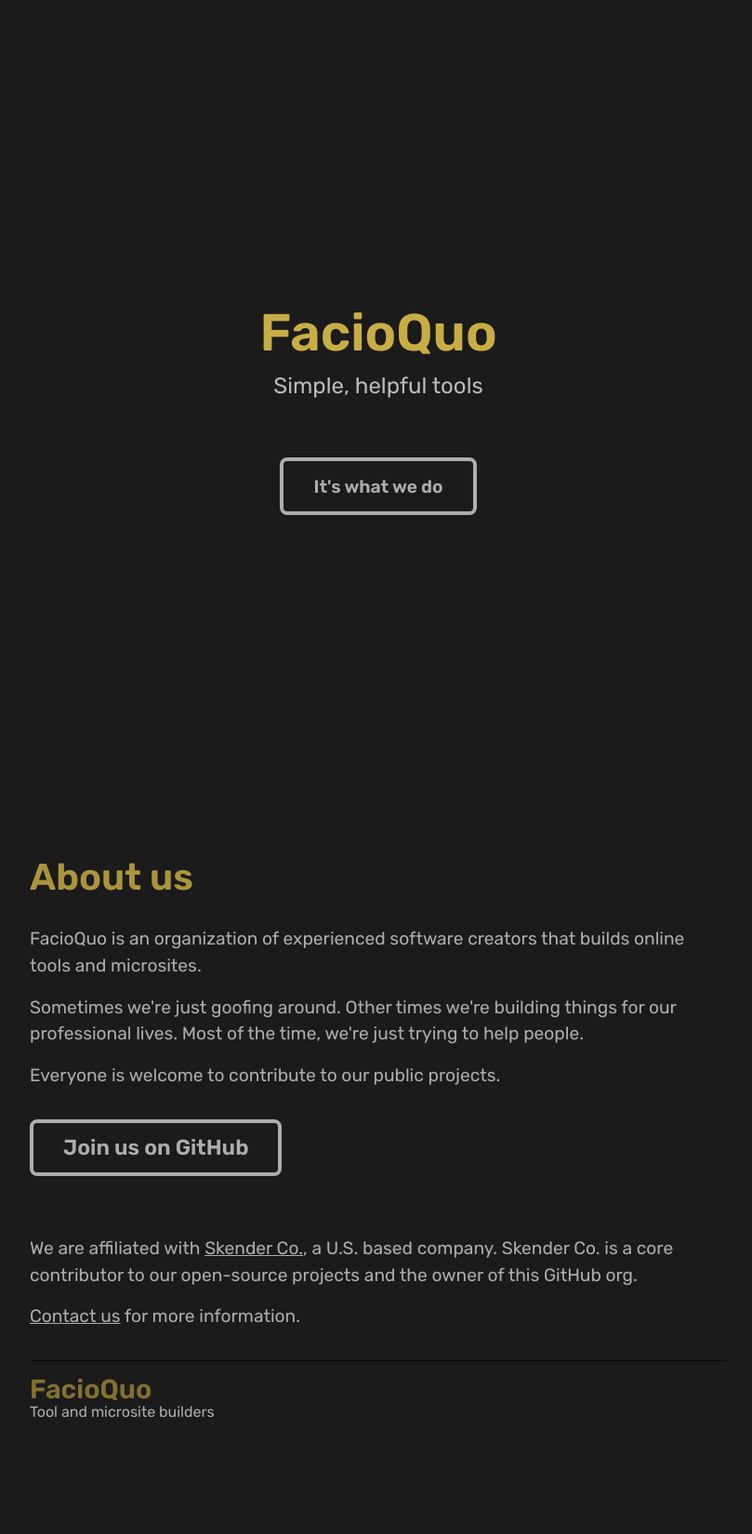
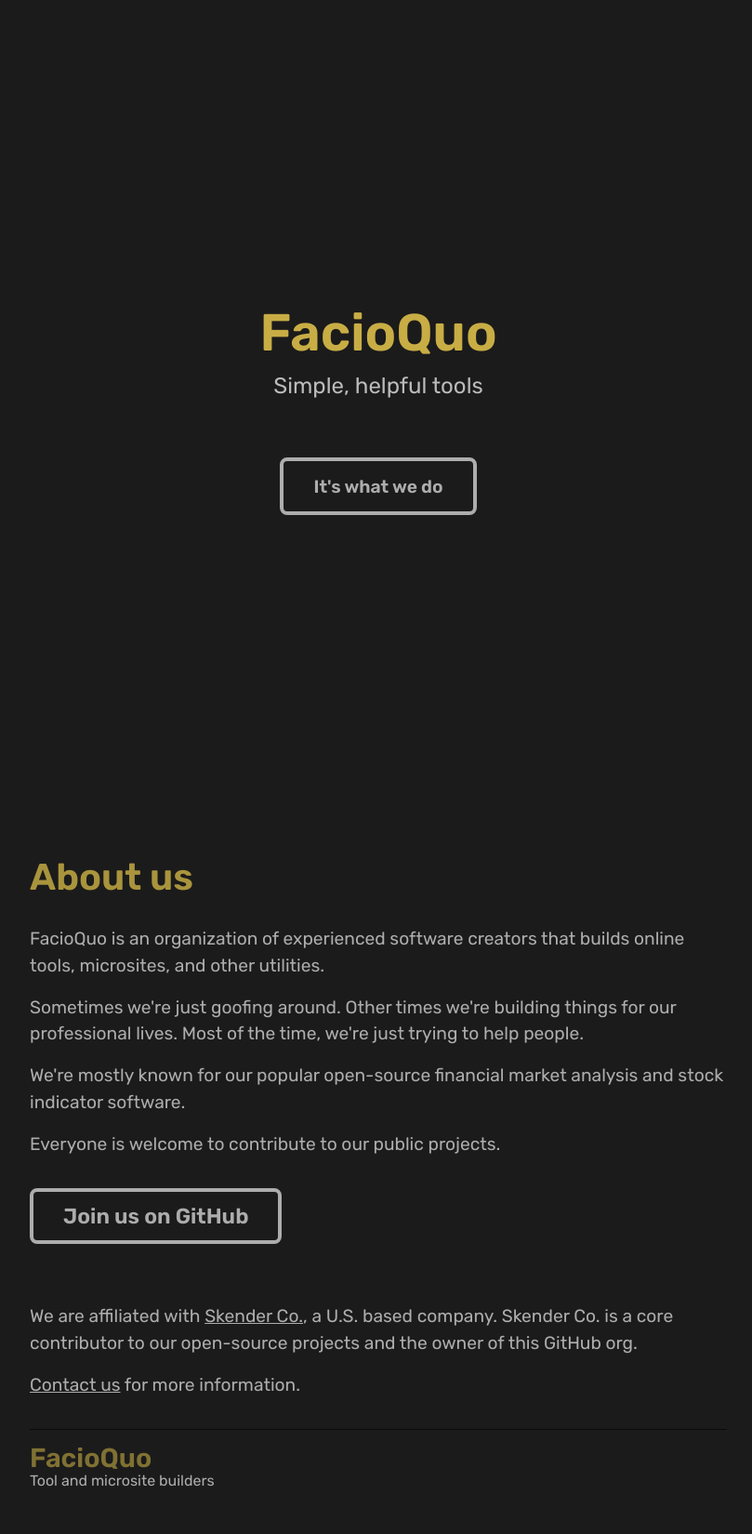
Before and after one commit to facioquo/facioquo.com, a Jekyll site: the page built from pages/home.html, in a window 1280 px wide. Shown: the whole page at 93% size, without its empty margins (233-1042 px from the left). Built offline with Jekyll 4.4.1, drawn with Linux system fonts in a browser that asks for light colours; before the commit the page ends 1576 px from its top, so only the background shows below that.

Commit message:
update org description

```diff
--- a/pages/home.html
+++ b/pages/home.html
@@ -18,14 +18,19 @@
 
   <h2 class="section-title">About us</h2>
   <p>
-    FacioQuo is an organization of experienced software creators that builds online tools and microsites.
+    FacioQuo is an organization of experienced software creators
+    that builds online tools, microsites, and other utilities.
   </p>
 
   <p>
-    Sometimes we're just goofing around. Other times we're building things for our professional lives. Most of the time,
-    we're just trying to help people.
+    Sometimes we're just goofing around.
+    Other times we're building things for our professional lives.
+    Most of the time, we're just trying to help people.
   </p>
-
+  <p>
+    We're mostly known for our popular open-source financial market
+    analysis and stock indicator software.
+  </p>
   <p>
     Everyone is welcome to contribute to our public projects.
   </p>
```
